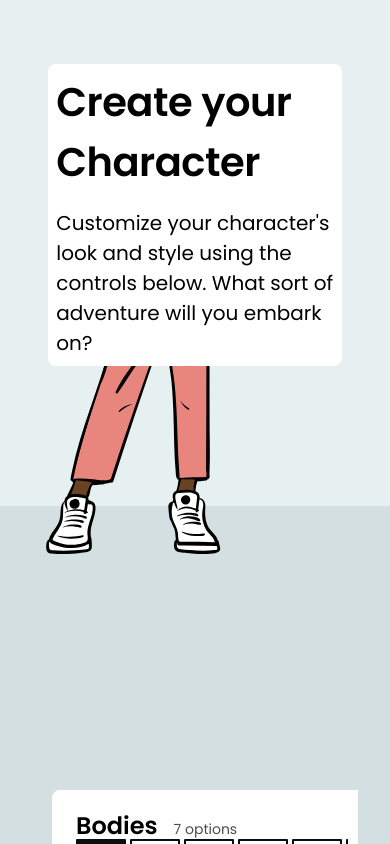
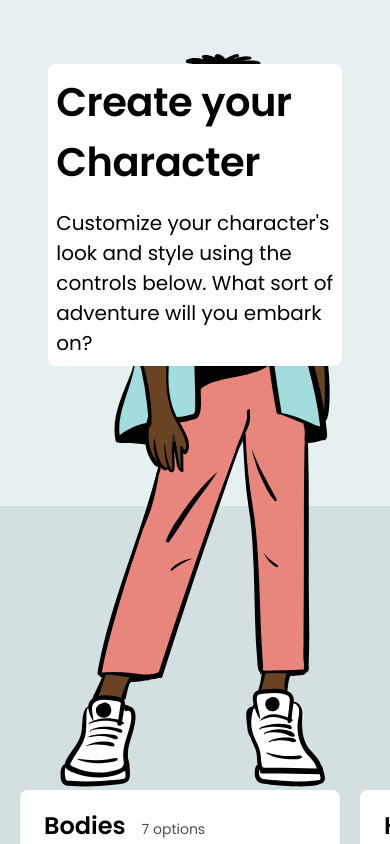
Before and after one commit to wdsrocha/css-for-js-workshops, a React (Create React App) app in the folder 02-rendering-logic-ii/: page / in a window 390 px wide. Shown: the top 844 px of the page. Built offline with nearby package versions, Linux system fonts and the light colour scheme.

Commit message:
Finish details from module 02

```diff
--- a/02-rendering-logic-ii/src/components/ButtonRow/ButtonRow.module.css
+++ b/02-rendering-logic-ii/src/components/ButtonRow/ButtonRow.module.css
@@ -2,4 +2,8 @@
   position: relative;
   overflow-x: auto;
   white-space: nowrap;
+  padding: 24px;
+  margin-bottom: -24px;
+  margin-left: -24px;
+  margin-right: -24px;
 }
--- a/02-rendering-logic-ii/src/components/Character/Character.module.css
+++ b/02-rendering-logic-ii/src/components/Character/Character.module.css
@@ -1,16 +1,4 @@
 .character {
   /* Fill the available container height */
   height: 100%;
-  min-height: 500px;
-  position: fixed;
-  top: 128px;
-  left: 60%;
 }
-
-@media (max-width: 600px) {
-  .character {
-    height: 500px;
-    top: 64px;
-    left: 32px;
-  }
-}
--- a/02-rendering-logic-ii/src/components/CharacterEditor/CharacterEditor.js
+++ b/02-rendering-logic-ii/src/components/CharacterEditor/CharacterEditor.js
@@ -48,6 +48,7 @@ function App() {
             controls below. What sort of adventure will you embark on?{' '}
           </p>
         </header>
+        <div className={styles.controlColumnWrapper}>
           <div className={styles.controlColumn}>
             <ControlPane
               title="Bodies"
@@ -86,6 +87,7 @@ function App() {
               handleSelectOption={setClothesColor}
             />
           </div>
+        </div>
       </MaxWidthWrapper>
     </main>
   );
--- a/02-rendering-logic-ii/src/components/CharacterEditor/CharacterEditor.module.css
+++ b/02-rendering-logic-ii/src/components/CharacterEditor/CharacterEditor.module.css
@@ -26,6 +26,11 @@
 }
 
 .characterWrapper {
+  position: fixed;
+  min-height: 500px;
+  top: 15%;
+  bottom: 5%;
+  left: 60%;
 }
 
 .controlColumn {
@@ -47,6 +52,11 @@
     border-left: 0;
   }
 
+  .controlColumnWrapper {
+    margin-left: -32px;
+    margin-right: -32px;
+  }
+
   .controlColumn {
     margin-top: 420px;
     min-width: 100%;
@@ -58,4 +68,12 @@
     padding-top: 64px;
     padding-bottom: 0px;
   }
+
+  .characterWrapper {
+    position: fixed;
+    min-height: 500px;
+    top: 5%;
+    bottom: 5%;
+    left: 10%;
+  }
 }
--- a/02-rendering-logic-ii/src/components/ControlPane/ControlPane.module.css
+++ b/02-rendering-logic-ii/src/components/ControlPane/ControlPane.module.css
@@ -1,7 +1,5 @@
 .controlPane {
   padding: 24px;
-  /* Optical centering */
-  padding-top: 18px;
   background-color: white;
   border-radius: 8px;
   /*
@@ -14,8 +12,7 @@
 
 .title {
   margin: 0;
-  /* Optical centering */
-  margin-bottom: -4px;
+  line-height: 1;
 }
 
 .metadata {
```
Lines whose indentation alone changed are shown as unchanged.
